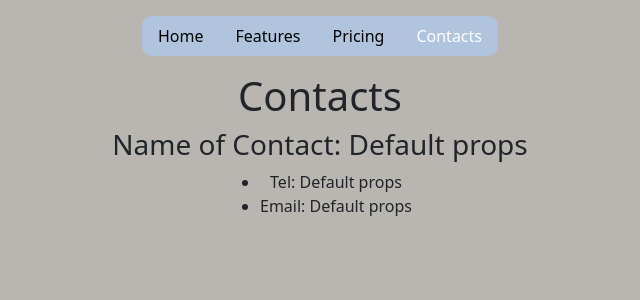
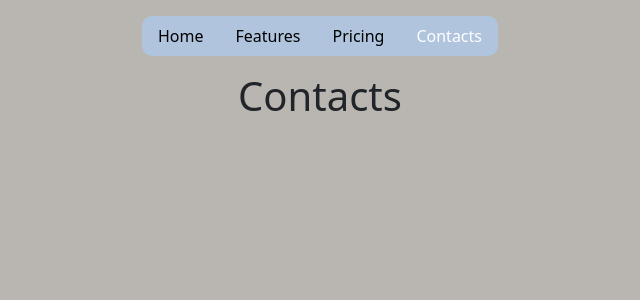
Before and after one commit to F4hdC/React_First_Project, a React (Create React App) app: page /About in a window 1280 px wide. Shown: the top 300 px of the page, without its empty margins (320-960 px from the left). Built offline with nearby package versions, Linux system fonts and the light colour scheme.

Commit message:
EditNavBar

```diff
--- a/src/App.js
+++ b/src/App.js
@@ -8,7 +8,8 @@ import Navbar from './components/navbar/Navbar';
 function App() {
   return (
     <div className="App">
-      <Navbar about={Contacts} title_about="Contacts"/>
+      <Navbar about={Contacts} title_about="Contacts" />
+
     </div>
   );
 }
--- a/src/components/contacts/contacts.js
+++ b/src/components/contacts/contacts.js
@@ -9,16 +9,11 @@ class Contacts extends Component {
         return (
             <div className="div_contacts">
                 <h1>Contacts</h1>
-                <h3>Name of Contact: {name}</h3>
-                <ul>
-                    <li>Tel: {tel}</li>
-                    <li>Email: {email}</li>
-                </ul>
             </div>
         )
     }
 }
-Contacts.defaultProps = {
+/* Contacts.defaultProps = {
     name : "Default props",
     tel  : "Default props",
     email: "Default props"
@@ -28,6 +23,6 @@ Contacts.propTypes = {
     name : PropTypes.string,
     tel : PropTypes.string,
     email : PropTypes.string
-}
+} */
 
 export default Contacts;
```
